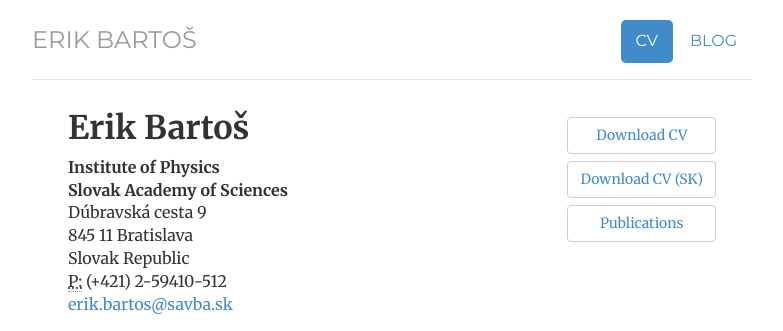
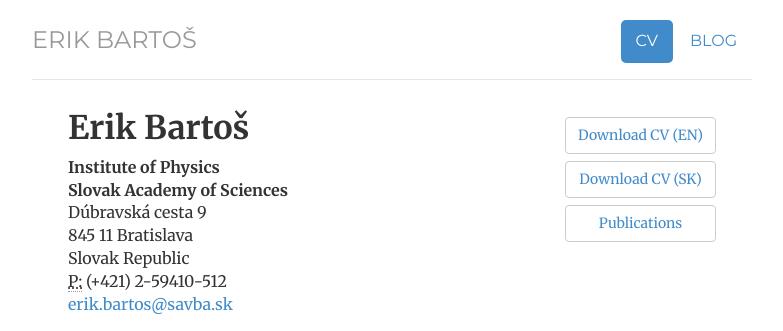
Before and after one commit to Mezek/mezek.github.io, a Jekyll site: the page built from cv/index.html, in a window 1280 px wide. Shown: the top 331 px of the page, without its empty margins (248-1031 px from the left). Built offline with Jekyll 4.4.1, drawn with Linux system fonts in a browser that asks for light colours.

Commit message:
Update index.html

```diff
--- a/cv/index.html
+++ b/cv/index.html
@@ -9,8 +9,8 @@
 ---
 <div class="cv">
 	<div class="pull-right">
-		<ul class="items-below"><li class="btn btn-default"><a href="/files/modern_en.pdf" class="noUnderline" title="Download CV as PDF">Download CV</a></li>
-			<li class="btn btn-default"><a href="/files/modern_sk.pdf" class="noUnderline" title="Download CV as PDF">Download CV (SK)</a></li>
+		<ul class="items-below"><li class="btn btn-default"><a href="/files/modern_en.pdf" class="noUnderline" title="Download CV as PDF">Download CV (EN)</a></li>
+			<li class="btn btn-default"><a href="/files/modern_sk.pdf" class="noUnderline" title="Životopis ako PDF">Download CV (SK)</a></li>
 			<li class="btn btn-default"><a href="/files/pubList-2017-11.pdf" class="noUnderline" title="Download publications">Publications</a></li></ul>
 	</div>
 
```
